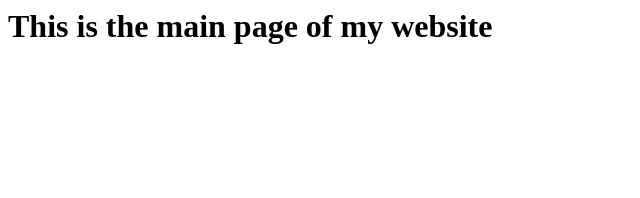
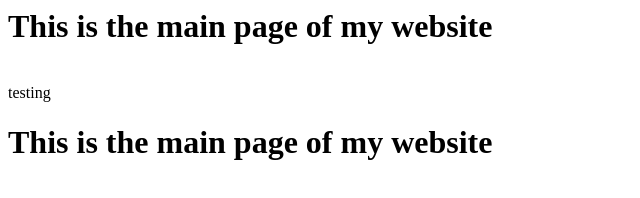
Before and after one commit to Rainyman070/rainyman.github.io, a plain HTML site: page docs/index.html in a window 1280 px wide. Shown: the whole page, without its empty margins (0-640 px from the left). Drawn offline with Linux system fonts and the light colour scheme.

Commit message:
Update index.html

```diff
--- a/docs/index.html
+++ b/docs/index.html
@@ -4,5 +4,7 @@
 </head>
 <body>
 <h1>This is the main page of my website</h1>
-</body>
+<Br>testing<Br>
+  <h1>This is the main page of my website</h1>
+  </body>
 </html>
```
